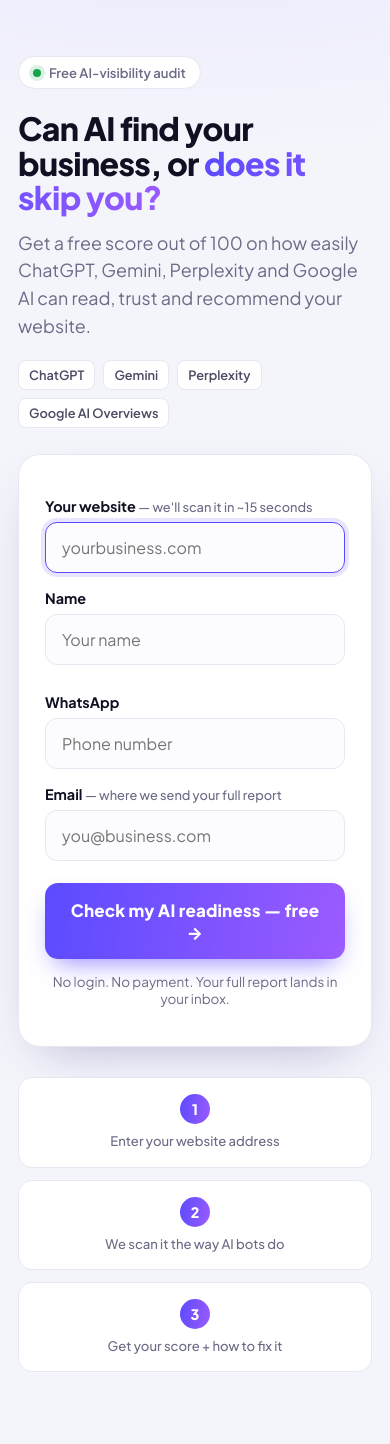
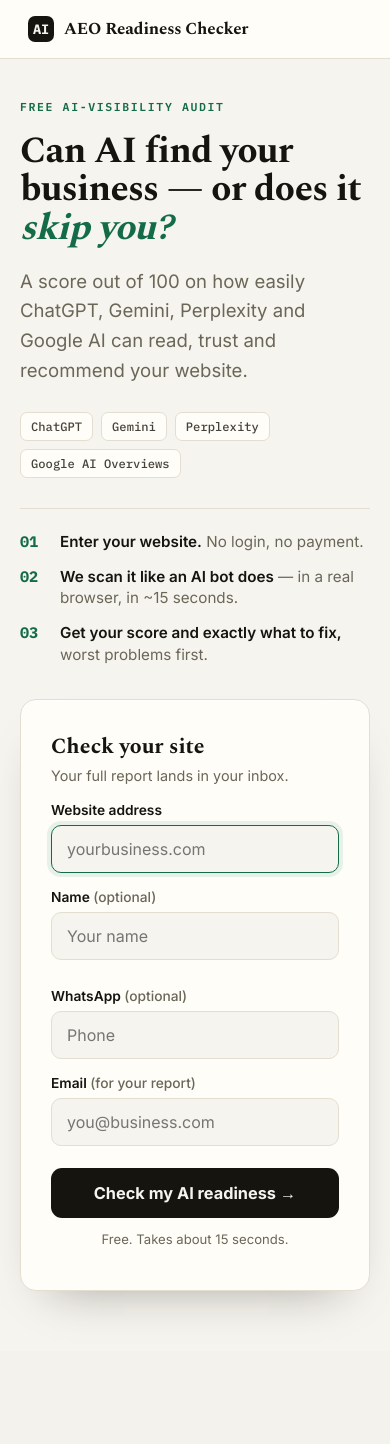
Before and after one commit to sagarsaurya01/aeo-checker, a FastAPI app: page / in a window 390 px wide. After the commit the page ends 1310 px from the top, so only its background shows below. Run offline with FastAPI, Linux system fonts and the light colour scheme.

Commit message:
Redesign: editorial report style + proper desktop layout
- Drop the generic purple-gradient look for a Spectral + IBM Plex Mono audit-report
  aesthetic on warm paper, solid ink buttons
- Home: wide two-column hero (copy + form) that collapses on mobile
- Results: desktop dashboard — gauge+summary header, two-column bucket grid

Co-Authored-By: Claude Opus 4.8 <noreply@anthropic.com>

```diff
--- a/templates/index.html
+++ b/templates/index.html
@@ -6,86 +6,94 @@
 <title>AEO Readiness Checker — Is your site ready for AI?</title>
 <link rel="preconnect" href="https://fonts.googleapis.com">
 <link rel="preconnect" href="https://fonts.gstatic.com" crossorigin>
-<link href="https://fonts.googleapis.com/css2?family=Plus+Jakarta+Sans:wght@400;500;600;700;800&display=swap" rel="stylesheet">
+<link href="https://fonts.googleapis.com/css2?family=Spectral:wght@500;600;700;800&family=Inter:wght@400;500;600;700&family=IBM+Plex+Mono:wght@500;600;700&display=swap" rel="stylesheet">
 <style>
   :root{
-    --ink:#0f1021; --muted:#6b6b86; --bg:#f4f5fb; --card:#ffffff; --line:#e7e7f1;
-    --accent:#5b4bff; --accent2:#9b5bff; --good:#16a34a; --mid:#e0820a; --bad:#e23b3b;
-    --shadow:0 20px 50px -24px rgba(40,30,120,.35);
+    --paper:#f6f4ee; --ink:#15140f; --muted:#6a6658; --card:#fffdf8; --line:#e3ded0;
+    --accent:#146c47; --accent-soft:#e7f1ea; --good:#157f3c; --mid:#b67410; --bad:#c0392b;
   }
   *{box-sizing:border-box;}
   html,body{margin:0;}
-  body{
-    font-family:'Plus Jakarta Sans',system-ui,-apple-system,Segoe UI,Roboto,sans-serif;
-    color:var(--ink); background:var(--bg);
-    background-image:radial-gradient(1200px 500px at 50% -10%, #eae7ff 0%, rgba(244,245,251,0) 60%);
+  body{font-family:'Inter',system-ui,sans-serif;color:var(--ink);background:var(--paper);
+    -webkit-font-smoothing:antialiased;}
+  .bar-top{border-bottom:1px solid var(--line);background:var(--card);}
+  .bar-top .inner{max-width:1120px;margin:0 auto;padding:16px 28px;display:flex;align-items:center;gap:10px;
+    font-family:'Spectral',serif;font-weight:700;font-size:1.05rem;letter-spacing:-.01em;}
+  .mark{width:26px;height:26px;border-radius:7px;background:var(--ink);color:var(--paper);display:grid;place-items:center;
+    font-family:'IBM Plex Mono',monospace;font-weight:700;font-size:.85rem;}
+  .hero{max-width:1120px;margin:0 auto;padding:64px 28px 80px;display:grid;grid-template-columns:1.05fr .95fr;gap:60px;align-items:center;}
+  .eyebrow{font-family:'IBM Plex Mono',monospace;text-transform:uppercase;letter-spacing:.14em;font-size:.72rem;
+    color:var(--accent);font-weight:600;margin-bottom:18px;}
+  h1{font-family:'Spectral',serif;font-weight:800;font-size:3.3rem;line-height:1.04;letter-spacing:-.02em;margin:0 0 20px;}
+  h1 em{font-style:italic;color:var(--accent);}
+  .lead{color:var(--muted);font-size:1.16rem;line-height:1.6;margin:0 0 26px;max-width:30em;}
+  .engines{display:flex;flex-wrap:wrap;gap:8px;margin-bottom:30px;}
+  .chip{font-family:'IBM Plex Mono',monospace;font-size:.76rem;font-weight:500;color:#45423a;background:var(--card);
+    border:1px solid var(--line);border-radius:7px;padding:6px 10px;}
+  .steps{display:flex;flex-direction:column;gap:14px;border-top:1px solid var(--line);padding-top:22px;}
+  .step{display:flex;gap:14px;align-items:flex-start;}
+  .step .n{font-family:'IBM Plex Mono',monospace;font-weight:700;color:var(--accent);font-size:.95rem;flex:0 0 auto;width:26px;}
+  .step p{margin:0;color:var(--muted);font-size:.95rem;line-height:1.4;}
+  .step b{color:var(--ink);font-weight:600;}
+  .card{background:var(--card);border:1px solid var(--line);border-radius:16px;padding:30px;
+    box-shadow:0 1px 0 #fff inset, 0 24px 48px -30px rgba(20,18,10,.4);}
+  .card h2{font-family:'Spectral',serif;font-weight:700;font-size:1.35rem;margin:0 0 4px;}
+  .card .sub{color:var(--muted);font-size:.9rem;margin:0 0 18px;}
+  label{display:block;font-weight:600;margin:16px 0 7px;font-size:.86rem;}
+  .optional{color:var(--muted);font-weight:500;}
+  input{width:100%;padding:13px 15px;border:1.5px solid var(--line);border-radius:10px;font-size:1rem;font-family:inherit;
+    background:var(--paper);transition:border-color .15s, box-shadow .15s;}
+  input:focus{outline:none;border-color:var(--accent);box-shadow:0 0 0 4px var(--accent-soft);}
+  .row{display:flex;gap:12px;}.row>div{flex:1;}
+  button{margin-top:22px;width:100%;padding:15px;border:0;border-radius:11px;cursor:pointer;font-family:inherit;
+    font-size:1.02rem;font-weight:700;color:var(--paper);background:var(--ink);transition:transform .08s, opacity .15s;}
+  button:hover{opacity:.9;}button:active{transform:translateY(1px);}
+  .note{color:var(--muted);font-size:.82rem;margin-top:13px;text-align:center;}
+  @media(max-width:860px){
+    .hero{grid-template-columns:1fr;gap:34px;padding:40px 20px 60px;}
+    h1{font-size:2.3rem;} .row{flex-direction:column;}
   }
-  .wrap{max-width:640px;margin:0 auto;padding:56px 18px 72px;}
-  .badge{display:inline-flex;align-items:center;gap:8px;background:#fff;border:1px solid var(--line);
-    border-radius:999px;padding:7px 14px;font-size:.82rem;font-weight:600;color:var(--muted);box-shadow:var(--shadow);}
-  .dot{width:8px;height:8px;border-radius:50%;background:var(--good);box-shadow:0 0 0 4px rgba(22,163,74,.15);}
-  h1{font-size:2.5rem;line-height:1.08;margin:22px 0 14px;letter-spacing:-.02em;font-weight:800;}
-  h1 .grad{background:linear-gradient(100deg,var(--accent),var(--accent2));-webkit-background-clip:text;background-clip:text;color:transparent;}
-  .lead{color:var(--muted);font-size:1.12rem;line-height:1.55;margin:0 0 20px;}
-  .engines{display:flex;flex-wrap:wrap;gap:8px;margin-bottom:26px;}
-  .chip{font-size:.8rem;font-weight:600;color:#4a4a63;background:#fff;border:1px solid var(--line);border-radius:8px;padding:6px 10px;}
-  .card{background:var(--card);border:1px solid var(--line);border-radius:22px;padding:26px;box-shadow:var(--shadow);}
-  form label{display:block;font-weight:700;margin:16px 0 7px;font-size:.9rem;}
-  .hint{font-weight:500;color:var(--muted);font-size:.8rem;}
-  input{width:100%;padding:14px 16px;border:1.5px solid var(--line);border-radius:12px;font-size:1rem;font-family:inherit;
-    transition:border-color .15s, box-shadow .15s;background:#fcfcff;}
-  input:focus{outline:none;border-color:var(--accent);box-shadow:0 0 0 4px rgba(91,75,255,.14);}
-  .row{display:flex;gap:12px;}.row>div{flex:1;}
-  button{margin-top:22px;width:100%;padding:16px;border:0;border-radius:13px;cursor:pointer;
-    font-family:inherit;font-size:1.06rem;font-weight:800;color:#fff;letter-spacing:.01em;
-    background:linear-gradient(100deg,var(--accent),var(--accent2));
-    box-shadow:0 12px 26px -10px rgba(91,75,255,.7);transition:transform .08s, box-shadow .15s;}
-  button:hover{transform:translateY(-1px);box-shadow:0 16px 30px -10px rgba(91,75,255,.8);}
-  button:active{transform:translateY(0);}
-  .note{color:var(--muted);font-size:.84rem;margin-top:14px;text-align:center;}
-  .steps{display:grid;grid-template-columns:repeat(3,1fr);gap:12px;margin-top:30px;}
-  .step{background:#fff;border:1px solid var(--line);border-radius:14px;padding:16px;text-align:center;}
-  .step .n{width:30px;height:30px;margin:0 auto 8px;border-radius:50%;display:grid;place-items:center;
-    font-weight:800;color:#fff;background:linear-gradient(100deg,var(--accent),var(--accent2));font-size:.9rem;}
-  .step p{margin:0;font-size:.82rem;color:var(--muted);font-weight:500;line-height:1.4;}
-  @media(max-width:520px){h1{font-size:2rem;} .steps{grid-template-columns:1fr;} .row{flex-direction:column;}}
 </style>
 </head>
 <body>
-  <div class="wrap">
-    <span class="badge"><span class="dot"></span> Free AI-visibility audit</span>
-    <h1>Can AI find your business, or <span class="grad">does it skip you?</span></h1>
-    <p class="lead">Get a free score out of 100 on how easily ChatGPT, Gemini, Perplexity and Google AI can read, trust and recommend your website.</p>
-    <div class="engines">
-      <span class="chip">ChatGPT</span><span class="chip">Gemini</span>
-      <span class="chip">Perplexity</span><span class="chip">Google AI Overviews</span>
+  <div class="bar-top"><div class="inner"><span class="mark">AI</span> AEO Readiness Checker</div></div>
+  <div class="hero">
+    <div>
+      <div class="eyebrow">Free AI-visibility audit</div>
+      <h1>Can AI find your business — or does it <em>skip you?</em></h1>
+      <p class="lead">A score out of 100 on how easily ChatGPT, Gemini, Perplexity and Google AI can read, trust and recommend your website.</p>
+      <div class="engines">
+        <span class="chip">ChatGPT</span><span class="chip">Gemini</span>
+        <span class="chip">Perplexity</span><span class="chip">Google AI Overviews</span>
+      </div>
+      <div class="steps">
+        <div class="step"><span class="n">01</span><p><b>Enter your website.</b> No login, no payment.</p></div>
+        <div class="step"><span class="n">02</span><p><b>We scan it like an AI bot does</b> — in a real browser, in ~15 seconds.</p></div>
+        <div class="step"><span class="n">03</span><p><b>Get your score and exactly what to fix,</b> worst problems first.</p></div>
+      </div>
     </div>
 
     <div class="card">
+      <h2>Check your site</h2>
+      <p class="sub">Your full report lands in your inbox.</p>
       <form method="post" action="/audit">
-        <label for="url">Your website <span class="hint">— we'll scan it in ~15 seconds</span></label>
+        <label for="url">Website address</label>
         <input id="url" name="url" placeholder="yourbusiness.com" required autofocus>
         <div class="row">
           <div>
-            <label for="name">Name</label>
+            <label for="name">Name <span class="optional">(optional)</span></label>
             <input id="name" name="name" placeholder="Your name">
           </div>
           <div>
-            <label for="phone">WhatsApp</label>
-            <input id="phone" name="phone" placeholder="Phone number">
+            <label for="phone">WhatsApp <span class="optional">(optional)</span></label>
+            <input id="phone" name="phone" placeholder="Phone">
           </div>
         </div>
-        <label for="email">Email <span class="hint">— where we send your full report</span></label>
+        <label for="email">Email <span class="optional">(for your report)</span></label>
         <input id="email" name="email" type="email" placeholder="you@business.com">
-        <button type="submit">Check my AI readiness — free →</button>
+        <button type="submit">Check my AI readiness →</button>
       </form>
-      <p class="note">No login. No payment. Your full report lands in your inbox.</p>
-    </div>
-
-    <div class="steps">
-      <div class="step"><div class="n">1</div><p>Enter your website address</p></div>
-      <div class="step"><div class="n">2</div><p>We scan it the way AI bots do</p></div>
-      <div class="step"><div class="n">3</div><p>Get your score + how to fix it</p></div>
+      <p class="note">Free. Takes about 15 seconds.</p>
     </div>
   </div>
 </body>
```
Also changed, not shown: templates/results.html (+73 -46 lines).
